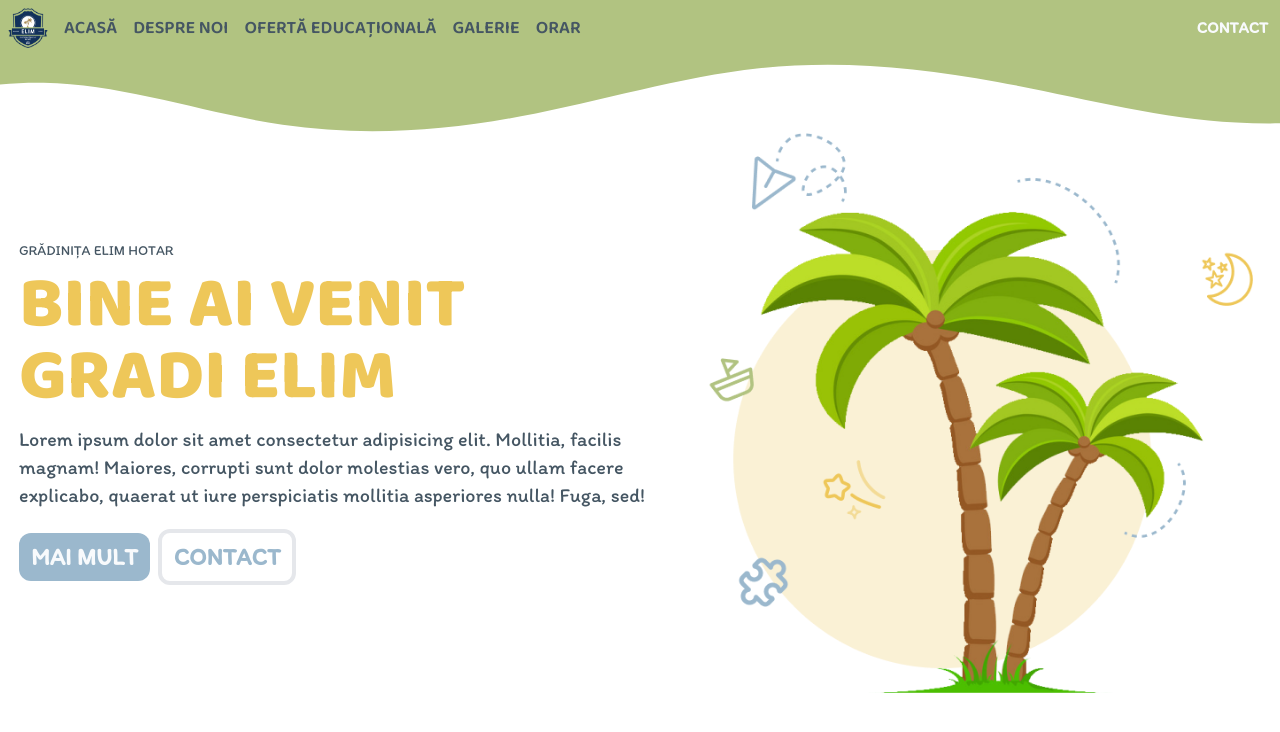
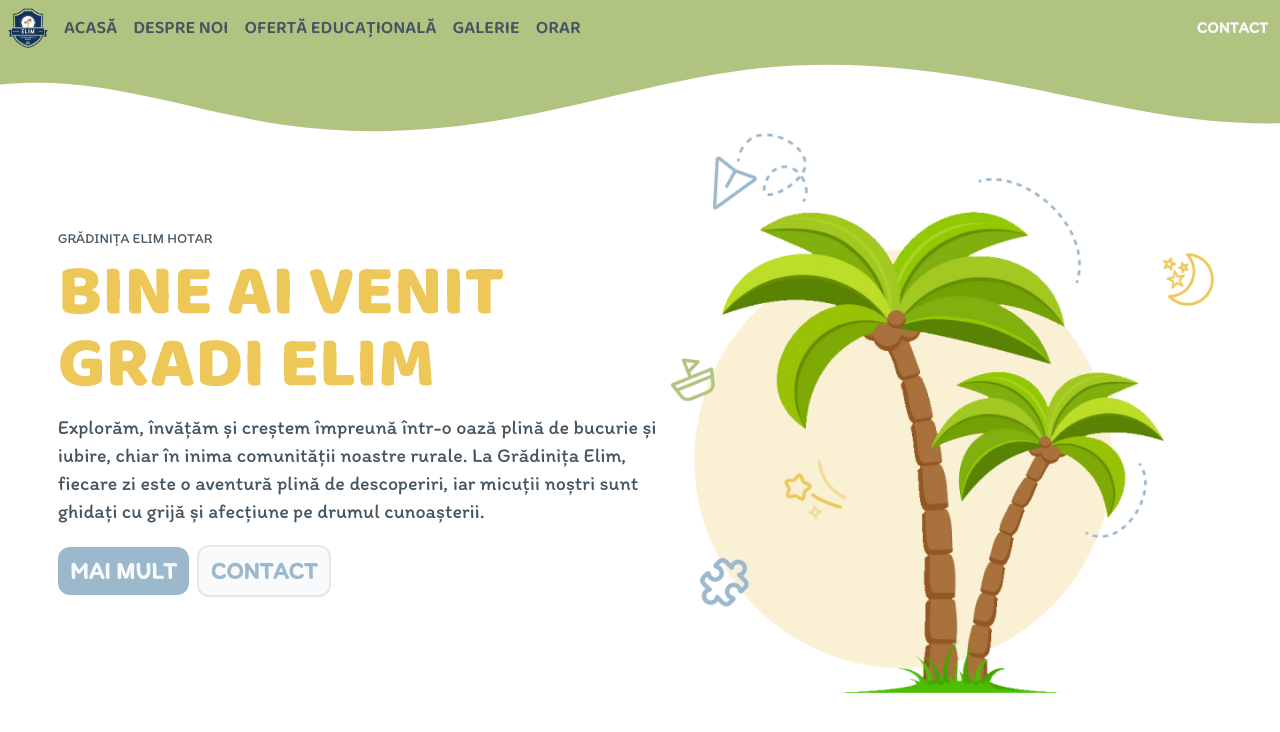
Before and after one commit to DenisWithOneN/gradi-elim, a Vue app: page / in a window 1280 px wide. Shown: the top 732 px of the page. Built offline with nearby package versions, Linux system fonts and the light colour scheme; a web font is replaced by a local one.

Commit message:
changed props from empty button

```diff
--- a/src/components/general/EmptyButton.vue
+++ b/src/components/general/EmptyButton.vue
@@ -1,10 +1,19 @@
 <script setup>
 import { defineProps } from 'vue';
 import { RouterLink } from 'vue-router';
-const props = defineProps(['text', 'color', 'to', 'size']);
+
+const props = defineProps({
+    text: String,
+    color: String,
+    backgroundColor: String,
+    to: String,
+    size: String,
+});
+
+
 
 
 </script>
 <template>
-    <RouterLink :class="'border-'+props.color, 'text-'+props.color, props.size" class="p-2 px-3 rounded-xl border-4 font-semibold font-body uppercase" :to="to">{{ props.text }}</RouterLink>
+    <RouterLink :class="`border-${props.color}`, `text-${props.color}`, props.backgroundColor, props.size" class="p-2 px-3 rounded-xl border-2 font-semibold font-body uppercase" :to="to">{{ props.text }}</RouterLink>
 </template>
--- a/src/components/home/Hero.vue
+++ b/src/components/home/Hero.vue
@@ -4,32 +4,34 @@ import EmptyButton from "../general/EmptyButton.vue"
 </script>
 
 <template>
-  <div class="container mx-auto flex flex-col justify-around items-center lg:flex-row">
+  <div class="container mx-auto px-10 flex flex-col justify-center items-center lg:flex-row">
     <!-- left side content -->
     <div class="w-full lg:w-1/2 flex flex-col order-last lg:order-first">
       <div class="flex flex-col items-center lg:items-start">
         <p class="text-sm uppercase font-body text-darkblue mb-2 text-center lg:text-start mt-5 lg:mt-0">
           grădinița elim hotar
         </p>
-        <h1 class="text-4xl sm:text-5xl md:text-6xl lg:text-7xl uppercase  text-yellow font-heading font-black mb-3 text-center lg:text-start">
+        <h1
+          class="text-4xl sm:text-5xl md:text-6xl lg:text-7xl uppercase  text-yellow font-heading font-black mb-3 text-center lg:text-start">
           bine ai venit <br />
           gradi elim
         </h1>
         <p class="text-sm md:text-xl mx-10 lg:mx-0 font-body text-darkblue mb-5 text-center lg:text-start">
-          Lorem ipsum dolor sit amet consectetur adipisicing elit. Mollitia,
-          facilis magnam! Maiores, corrupti sunt dolor molestias vero, quo ullam
-          facere explicabo, quaerat ut iure perspiciatis mollitia asperiores
-          nulla! Fuga, sed!
+          Explorăm, învățăm și creștem împreună într-o oază plină de bucurie și iubire, chiar în inima comunității
+          noastre rurale. La Grădinița Elim, fiecare zi este o aventură plină de descoperiri, iar micuții noștri sunt
+          ghidați cu grijă și afecțiune pe drumul cunoașterii.
         </p>
       </div>
 
       <!-- buttons -->
       <div class="flex flex-col sm:flex-row items-center justify-center lg:justify-normal">
-        <FilledButton size="text-2xl" text="mai mult" color="lightblue" to="/about" class="order-last lg:order-first"></FilledButton>
+        <FilledButton size="text-2xl" text="mai mult" color="lightblue" to="/about" class="order-last lg:order-first">
+        </FilledButton>
         <!-- phone number -->
         <div class="flex order-last lg:order-first">
           <div class="ml-2 flex items-center">
-            <EmptyButton size="text-2xl" text="contact" color="lightblue" to="/contact" class="order-last lg:order-first"></EmptyButton>
+            <EmptyButton :size="'text-2xl'" :text="'contact'" :color="'lightblue'" :backgroundColor="'bg-white'" :to="'/contact'"
+              class="order-last lg:order-first"></EmptyButton>
           </div>
         </div>
         <!-- /phone number -->
```
